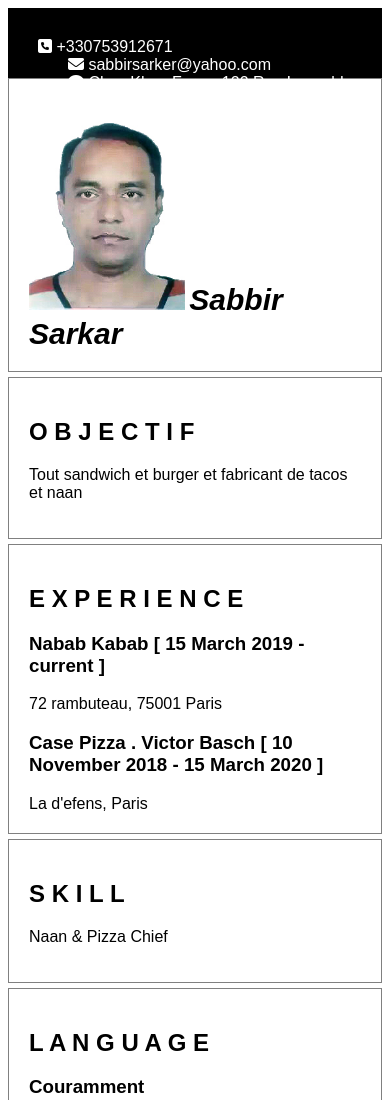
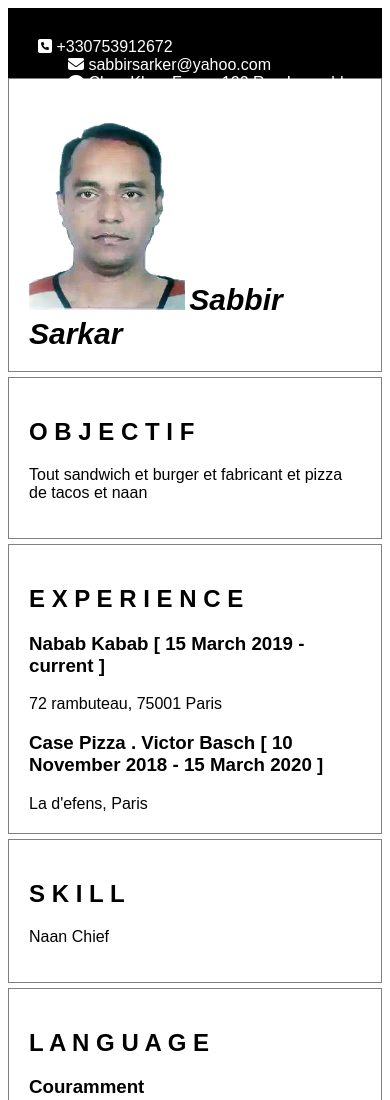
Before and after one commit to mahiuddin/sabbir-sarkar, a plain HTML site: page index.html in a window 390 px wide. Shown: the top 1100 px of the page. Drawn offline with Linux system fonts and the light colour scheme.

Commit message:
mobile number change, skill and objective change

```diff
--- a/index.html
+++ b/index.html
@@ -3,13 +3,13 @@
     <head>
         <script src="https://kit.fontawesome.com/a076d05399.js"></script>
         <Link rel="stylesheet" href="styles.css"/>
-    <title>Sabbir Sarkar's Portfolio</title>
+        <title>Sabbir Sarkar's Portfolio</title>
     </head>
     <body>
     <div class="header">
         <div class="headerleft">
             <div class="fa fa-phone-square"></div>
-            +330753912671
+            +330753912672
         </div>
         <div class="headermiddle">
             <div class="fa fa-envelope"></div>
@@ -27,7 +27,7 @@
     </div>
     <div class="objective">
         <h2>O B J E C T I F</h2>
-        <p>Tout sandwich et burger et fabricant de tacos et naan</p>
+        <p>Tout sandwich et burger et fabricant et pizza de tacos et naan</p>
     </div>
     <div class="skill">
         <h2>E X P E R I E N C E</h2>
@@ -39,7 +39,7 @@
     </div>
     <div class="training">
         <h2>S K I L L</h2>
-        <p>Naan & Pizza Chief</p>
+        <p>Naan Chief</p>
     </div>
     <div class="language">
         <h2>L A N G U A G E</h2>
```
